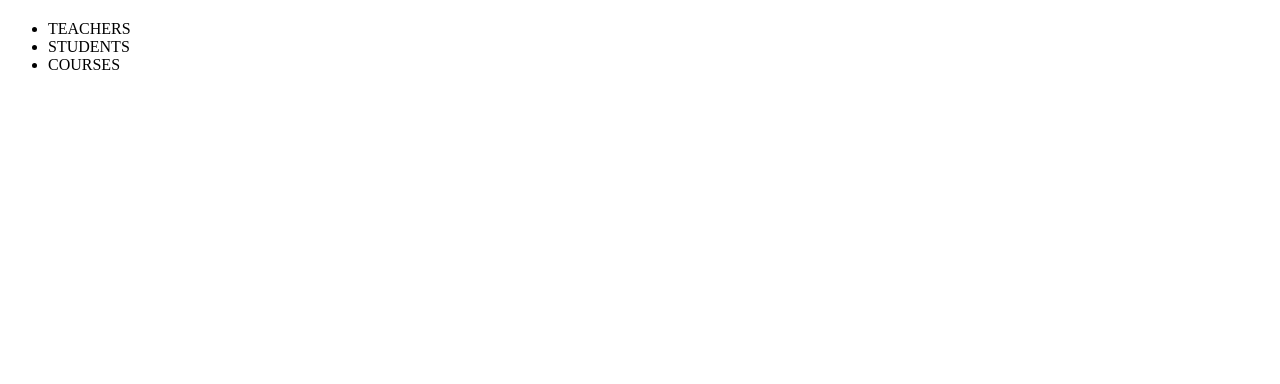
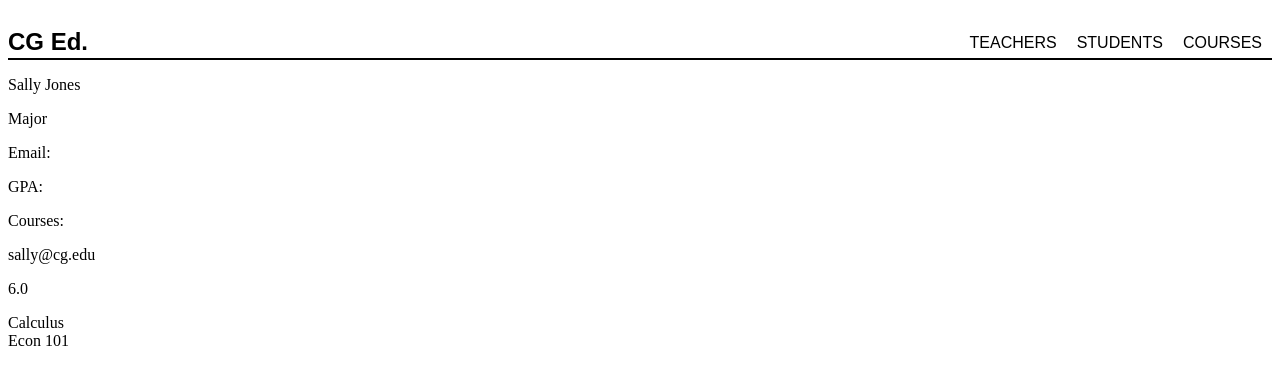
Before and after one commit to jazzturn/CG_Education, a plain HTML site: page students.html in a window 1280 px wide. Drawn offline with Linux system fonts and the light colour scheme.

Commit message:
revised divs and added style to nav

```diff
--- a/students.css
+++ b/students.css
@@ -0,0 +1,46 @@
+body {
+
+}
+nav {
+  border-bottom: 2px solid #000000;
+  height: 50px;
+  display: flex;
+  flex-direction: row;
+  justify-content: space-between;
+}
+nav h1 {
+  color: #000000;
+  font-family: sans-serif;
+  display: flex;
+  justify-content: flex-start;
+}
+ul {
+  display: flex;
+  flex-direction: row;
+}
+nav ul li {
+  text-decoration: none;
+  font-family: sans-serif;
+  display: flex;
+  flex-direction: row;
+  justify-content: flex-end;
+  padding: 10px;
+}
+.student {
+
+}
+.top {
+
+}
+.bottom {
+
+}
+.circle {
+
+}
+.label {
+
+}
+.info {
+
+}
--- a/students.html
+++ b/students.html
@@ -6,13 +6,34 @@
   </head>
     <body>
       <nav>
-        <h1></h1>
+        <h1>CG Ed.</h1>
         <ul>
           <li>TEACHERS</li>
           <li>STUDENTS</li>
           <li>COURSES</li>
         </ul>
       </nav>
+      <div class="student">
+        <div class="top">
+          <div class="circle">
+          </div>
+          <p class="no-bold">Sally Jones</p>
+          <p class="bold">Major</p>
+        </div>
+        <div class="bottom">
+          <div class="label bold">
+            <p>Email:</p>
+            <p>GPA:</p>
+            <p>Courses:</p>
+          </div>
+          <div class="info">
+            <p>sally@cg.edu</p>
+            <p>6.0</p>
+            <p>Calculus<br>Econ 101</p>
+          </div>
+        </div>
+      </div>
+      <!--reference code in case I mess up lol
       <div class="student1">
         <div class="major">
           <div class="circle">
@@ -37,5 +58,6 @@
         <div class="stud-info">
         </div>
       </div>
+    -->
     </body>
 </html>
```
